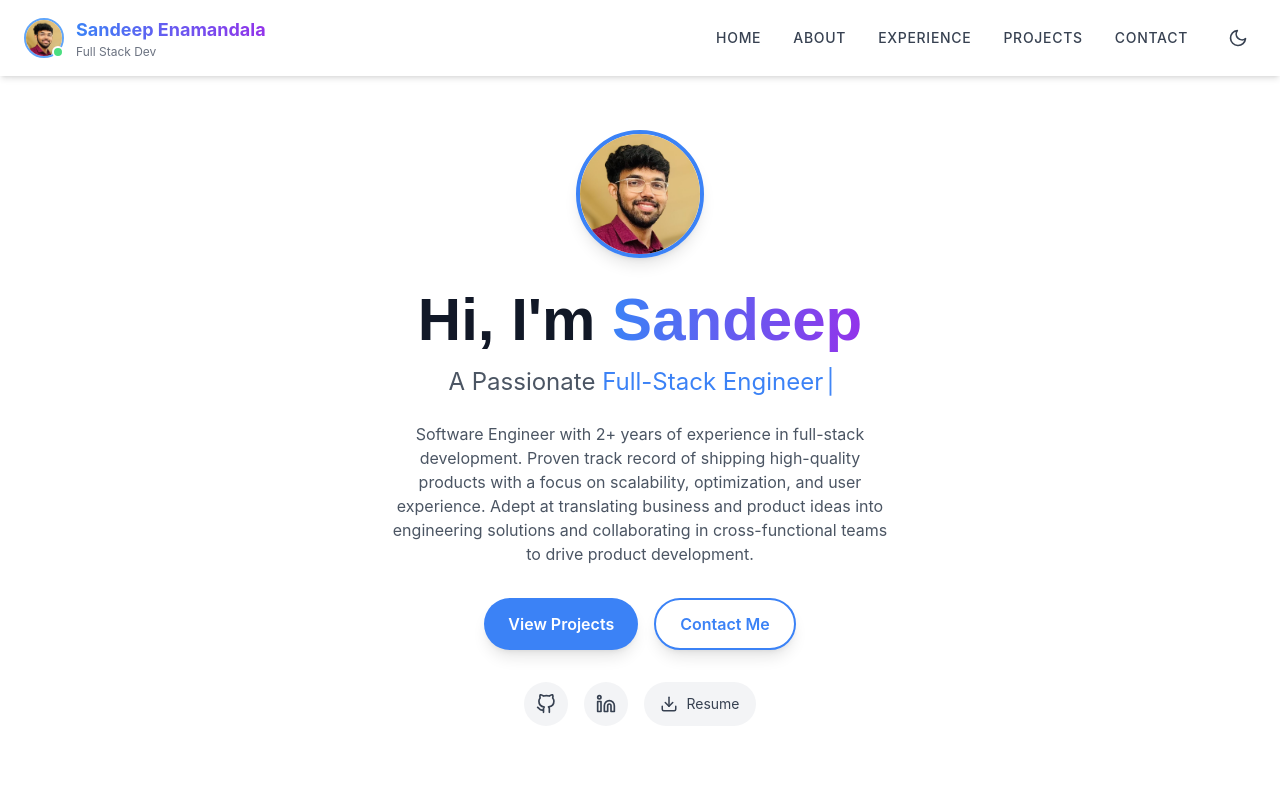
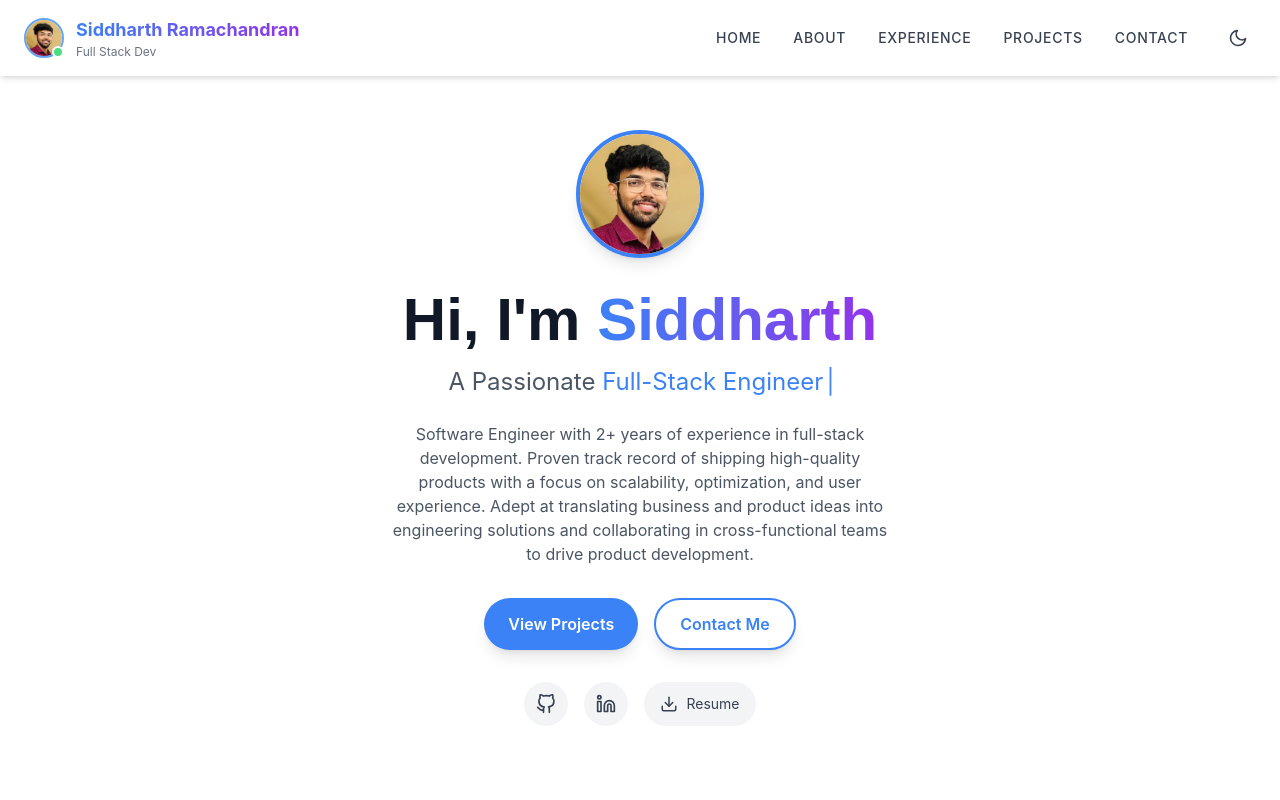
Before and after one commit to siddharthr3535/portfolio, a React (Create React App) app: page / in a window 1280 px wide. Shown: the top 800 px of the page. Built offline with nearby package versions, Linux system fonts and the light colour scheme.

Commit message:
first few changes

```diff
--- a/src/components/Navbar.tsx
+++ b/src/components/Navbar.tsx
@@ -48,7 +48,11 @@ const Navbar: FC = () => {
   useEffect(() => {
     const handleClickOutside = (event: MouseEvent) => {
       const target = event.target as HTMLElement;
-      if (menuOpen && !target.closest(".mobile-menu") && !target.closest(".menu-button")) {
+      if (
+        menuOpen &&
+        !target.closest(".mobile-menu") &&
+        !target.closest(".menu-button")
+      ) {
         setMenuOpen(false);
       }
     };
@@ -64,12 +68,13 @@ const Navbar: FC = () => {
 
   return (
     <>
-      <header className={`fixed top-0 left-0 w-full shadow-md z-50 transition-all duration-300 ${
-        scrolled
-          ? "bg-white/90 dark:bg-gray-800/90 backdrop-blur-md"
-          : "bg-white/80 dark:bg-gray-800/80"
-      }`}>
-
+      <header
+        className={`fixed top-0 left-0 w-full shadow-md z-50 transition-all duration-300 ${
+          scrolled
+            ? "bg-white/90 dark:bg-gray-800/90 backdrop-blur-md"
+            : "bg-white/80 dark:bg-gray-800/80"
+        }`}
+      >
         <nav className="max-w-7xl mx-auto px-6 flex justify-between items-center py-4">
           {/* Logo with Profile Image */}
           <motion.div
@@ -84,7 +89,7 @@ const Navbar: FC = () => {
               >
                 <img
                   src={profileImage}
-                  alt="Sandeep Enamandala"
+                  alt="Siddharth Ramachandran"
                   className="w-full h-full object-cover"
                   loading="lazy"
                 />
@@ -94,7 +99,7 @@ const Navbar: FC = () => {
 
             <div className="flex flex-col">
               <span className="font-bold text-lg bg-gradient-to-r from-blue-500 to-purple-600 bg-clip-text text-transparent">
-                Sandeep Enamandala
+                Siddharth Ramachandran
               </span>
               <span className="text-xs text-gray-500 dark:text-gray-400">
                 Full Stack Dev
@@ -125,7 +130,7 @@ const Navbar: FC = () => {
               className="p-2 rounded-full text-gray-700 dark:text-gray-300 hover:bg-gray-100 dark:hover:bg-gray-700 transition-colors"
               aria-label="Toggle theme"
             >
-              {theme === 'dark' ? <FiSun size={20} /> : <FiMoon size={20} />}
+              {theme === "dark" ? <FiSun size={20} /> : <FiMoon size={20} />}
             </button>
           </div>
 
@@ -136,7 +141,7 @@ const Navbar: FC = () => {
               className="p-2 rounded-full text-gray-700 dark:text-gray-300 hover:bg-gray-100 dark:hover:bg-gray-700 transition-colors"
               aria-label="Toggle theme"
             >
-              {theme === 'dark' ? <FiSun size={20} /> : <FiMoon size={20} />}
+              {theme === "dark" ? <FiSun size={20} /> : <FiMoon size={20} />}
             </button>
 
             <button
@@ -201,17 +206,22 @@ const Navbar: FC = () => {
                 <div className="w-32 h-32 rounded-full overflow-hidden border-4 border-blue-400 dark:border-blue-600">
                   <img
                     src={largeProfileImage}
-                    alt="Sandeep Enamandala"
+                    alt="Siddharth Ramachandran"
                     className="w-full h-full object-cover"
                     loading="lazy"
                   />
                 </div>
 
                 <div className="text-center">
-                  <h2 className="text-2xl font-bold text-gray-900 dark:text-white">Sandeep Enamandala</h2>
-                  <p className="text-blue-500 dark:text-blue-400">Full Stack Developer</p>
+                  <h2 className="text-2xl font-bold text-gray-900 dark:text-white">
+                    Siddharth Ramachandran
+                  </h2>
+                  <p className="text-blue-500 dark:text-blue-400">
+                    Full Stack Developer
+                  </p>
                   <p className="mt-2 text-gray-600 dark:text-gray-300 max-w-md">
-                    Passionate about creating efficient, scalable web applications
+                    Passionate about creating efficient, scalable web
+                    applications
                   </p>
                 </div>
 
--- a/src/pages/Home.tsx
+++ b/src/pages/Home.tsx
@@ -24,7 +24,6 @@ const Home: FC = () => {
       aria-label="Home Section"
     >
       <div className="text-center max-w-2xl mx-auto">
-
         <motion.div
           className="hidden md:block mx-auto mb-8 w-32 h-32 rounded-full overflow-hidden border-4 border-blue-500 dark:border-blue-400 shadow-lg mt-14"
           initial={{ scale: 0 }}
@@ -33,7 +32,7 @@ const Home: FC = () => {
         >
           <img
             src={profileImage}
-                        alt="Sandeep Enamandala"
+            alt="Siddharth Ramachandran"
             className="w-full h-full object-cover"
             loading="eager"
           />
@@ -45,7 +44,10 @@ const Home: FC = () => {
           animate={{ y: 0, opacity: 1 }}
           transition={{ duration: 0.6 }}
         >
-                    Hi, I'm <span className="bg-gradient-to-r from-blue-500 to-purple-600 bg-clip-text text-transparent">Sandeep</span>
+          Hi, I'm{" "}
+          <span className="bg-gradient-to-r from-blue-500 to-purple-600 bg-clip-text text-transparent">
+            Siddharth
+          </span>
         </motion.h1>
 
         <motion.h2
@@ -74,9 +76,12 @@ const Home: FC = () => {
           animate={{ opacity: 1 }}
           transition={{ delay: 0.6, duration: 0.5 }}
         >
-                    Software Engineer with 2+ years of experience in full-stack development. Proven track record of shipping high-quality
-                    products with a focus on scalability, optimization, and user experience. Adept at translating business and product ideas
-                    into engineering solutions and collaborating in cross-functional teams to drive product development.
+          Software Engineer with 2+ years of experience in full-stack
+          development. Proven track record of shipping high-quality products
+          with a focus on scalability, optimization, and user experience. Adept
+          at translating business and product ideas into engineering solutions
+          and collaborating in cross-functional teams to drive product
+          development.
         </motion.p>
 
         <motion.div
```
Lines whose indentation alone changed are shown as unchanged.
